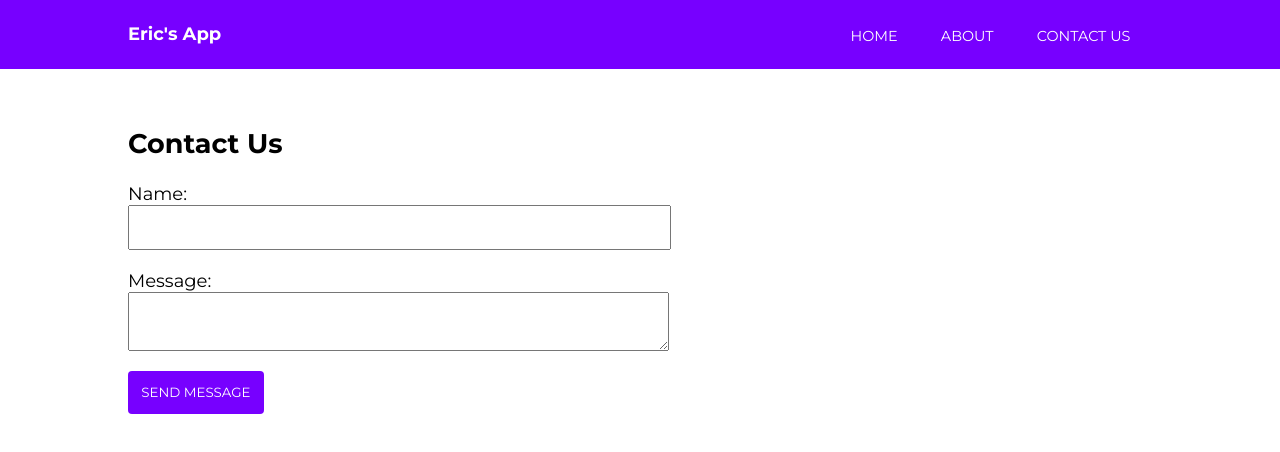
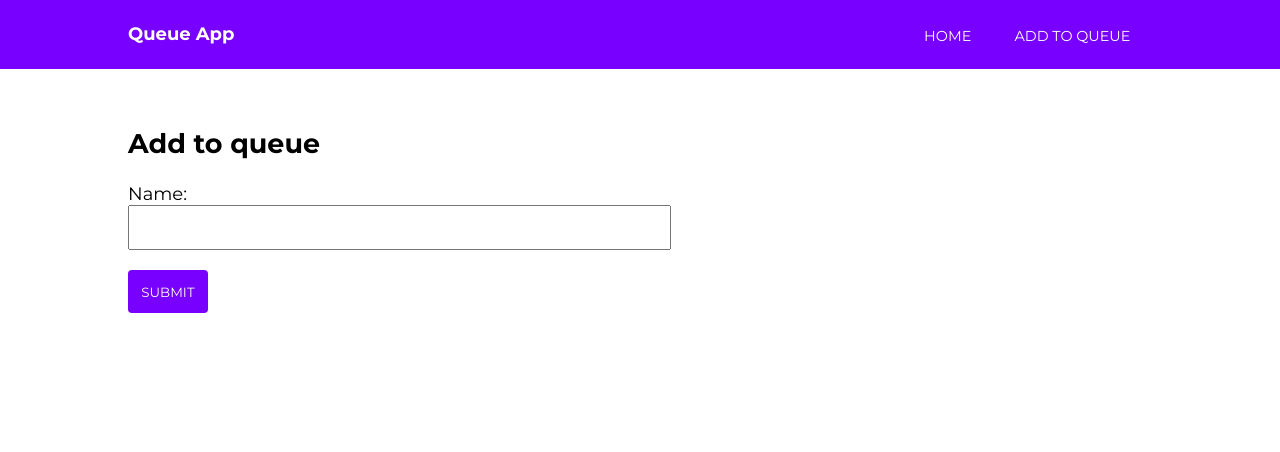
Before and after one commit to eclancy/Queue, an Angular app: page /contact in a window 1280 px wide. Shown: the top 452 px of the page. Built offline with nearby package versions, Linux system fonts and the light colour scheme.

Commit message:
basic functionality for adding users to a queue (needs styling!)

```diff
--- a/src/app/contact/contact.component.html
+++ b/src/app/contact/contact.component.html
@@ -1,9 +1,9 @@
-<h1>Contact Us </h1>
+<h1>Add to queue</h1>
 
 <form [formGroup]="messageForm" (ngSubmit)="onSubmit()">
 
-<h5 *ngIf="success">Your form is valid!</h5>
-<label >
+  <h5 *ngIf="success">You were added!</h5>
+  <label>
     Name:
     <input type="text" formControlName="name">
     <div *ngIf="submitted && messageForm.controls.name.errors" class="error">
@@ -11,21 +11,14 @@
     </div>
   </label>
 
-<label>
+  <!-- <label>
   Message:
   <textarea formControlName="message"></textarea>
   <div *ngIf="submitted && messageForm.controls.message.errors" class="error">
       <div *ngIf="messageForm.controls.message.errors.required">Your name is required</div>
     </div>
-</label>
+</label> -->
 
-<input type="submit" value="Send Message" class="cta">
+  <input type="submit" value="Submit" class="cta">
 
 </form>
-<div *ngIf="submitted" class="results">
-  <strong>Name: </strong>
-  {{messageForm.controls.name.value}}
-
-  <strong>Message: </strong>
-  {{messageForm.controls.message.value}}
-</div>
--- a/src/app/contact/contact.component.ts
+++ b/src/app/contact/contact.component.ts
@@ -1,5 +1,6 @@
 import { Component, OnInit } from '@angular/core';
 import { FormBuilder, FormGroup, Validators } from '@angular/forms';
+import { DataService } from '../data.service';
 
 @Component({
   selector: 'app-contact',
@@ -9,21 +10,21 @@ import { FormBuilder, FormGroup, Validators } from '@angular/forms';
 export class ContactComponent implements OnInit {
 
   messageForm: FormGroup;
-  submitted: Boolean = false;
-  success: Boolean = false
+  submitted = false;
+  success = false;
 
   constructor(private formBuilder: FormBuilder) {
     this.messageForm = this.formBuilder.group({
-      name: ['', Validators.required],
-      message: ['', Validators.required]
-
-    })
+      name: ['', Validators.required]
+      // message: ['', Validators.required]
+    });
    }
 
    onSubmit(){
      this.submitted = true;
      if (this.messageForm.valid) {
-      this.success = true;
+       DataService.addUser(this.messageForm.controls.name.value);
+       this.success = true;
      }
      return;
    }
--- a/src/app/data.service.ts
+++ b/src/app/data.service.ts
@@ -8,7 +8,19 @@ export class DataService {
 
   constructor(private http: HttpClient) { }
 
+  // getUsers() {
+  //   return this.http.get('https://jsonplaceholder.typicode.com/photos');
+  // }
+
+  static users = [];
+
+  static addUser(name: string) {
+    this.users.push({name});
+  }
+
   getUsers() {
-    return this.http.get('https://jsonplaceholder.typicode.com/photos');
+    return DataService.users;
   }
+
+
 }
--- a/src/app/home/home.component.html
+++ b/src/app/home/home.component.html
@@ -1,7 +1,7 @@
 <h1 [ngStyle]="{
   'color': h1Style ? 'gray' : 'black',
   'font-size': !h1Style ? '1em' : '4em'
-}">Home</h1>
+}">Queue</h1>
 
 <!-- These are other events you can use
 (focus)="testFunction()"
@@ -29,12 +29,19 @@
 (drop)="testFunction()"
 -->
 
+<!-- <button (click)="testFunction()" (enter)="testFunction()" (dragover)="testFunction()">Click Me</button> -->
 
-<button (click)="testFunction()" (enter)="testFunction()" (dragover)="testFunction()">Click Me</button>
+<button routerLink="/contact">Add to queue</button>
 
-<ul *ngIf="users">
-  <li *ngFor="let user of users | slice:0:10;">
-    <img [src]="user.thumbnailUrl" >
-    <p>{{user.title}}</p>
+<ul *ngIf="this.data.getUsers()">
+  <li *ngFor="let user of this.data.getUsers() | slice:0:10; let i = index;">
+    <strong>{{i}}</strong>
+    <p>{{user.name}}</p>
   </li>
 </ul>
+
+<div *ngIf="this.data.getUsers().length === 0">
+    <p>No one in queue</p>
+</div>
+
+<button (click)="test()">Test</button>
--- a/src/app/home/home.component.ts
+++ b/src/app/home/home.component.ts
@@ -8,26 +8,18 @@ import {DataService } from '../data.service';
 })
 export class HomeComponent implements OnInit {
 
-  h1Style: boolean = false;
+  h1Style = false;
 
   constructor(private data: DataService) { }
 
-  users: Object;
+  users: object[];
 
   ngOnInit() {
-    this.data.getUsers().subscribe(data => {
-      this.users = data;
-      console.log(this.users);
-    });
-  }
-
-  testFunction() {
-    console.log('clicked');
-    this.h1Style = true;
-  }
-
-  serviceFunction() {
-    this.data.getUsers();
+    // TODO: retrieve data from database & save to database
+    // this.data.getUsers().subscribe(data => {
+    //   this.users = data;
+    //   console.log(this.users);
+    // });
   }
 
 }
--- a/src/app/nav/nav.component.html
+++ b/src/app/nav/nav.component.html
@@ -4,8 +4,8 @@
     <nav>
       <ul>
         <li><a routerLink="/">Home</a></li>
-        <li><a routerLink="/about">About</a></li>
-        <li><a routerLink="/contact">Contact us</a></li>
+        <!-- <li><a routerLink="/about">About</a></li> -->
+        <li><a routerLink="/contact">Add to Queue</a></li>
       </ul>
     </nav>
   </div>
--- a/src/app/nav/nav.component.ts
+++ b/src/app/nav/nav.component.ts
@@ -7,7 +7,7 @@ import { Component, OnInit } from '@angular/core';
 })
 export class NavComponent implements OnInit {
 
-  appTitle: string = "Eric's App"
+  appTitle = 'Queue App';
 
   constructor() { }
 
```
Lines whose indentation alone changed are shown as unchanged.
